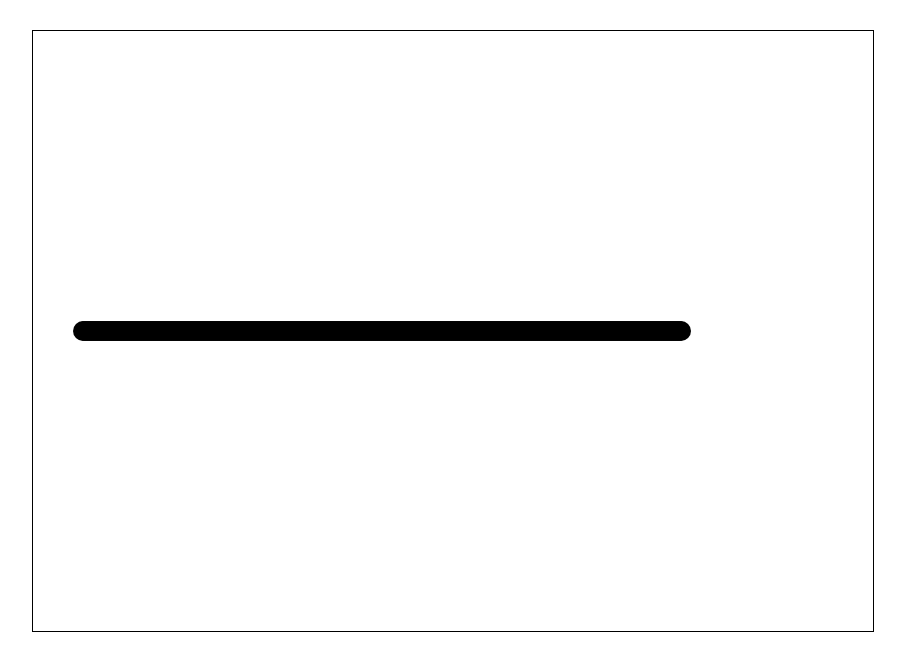
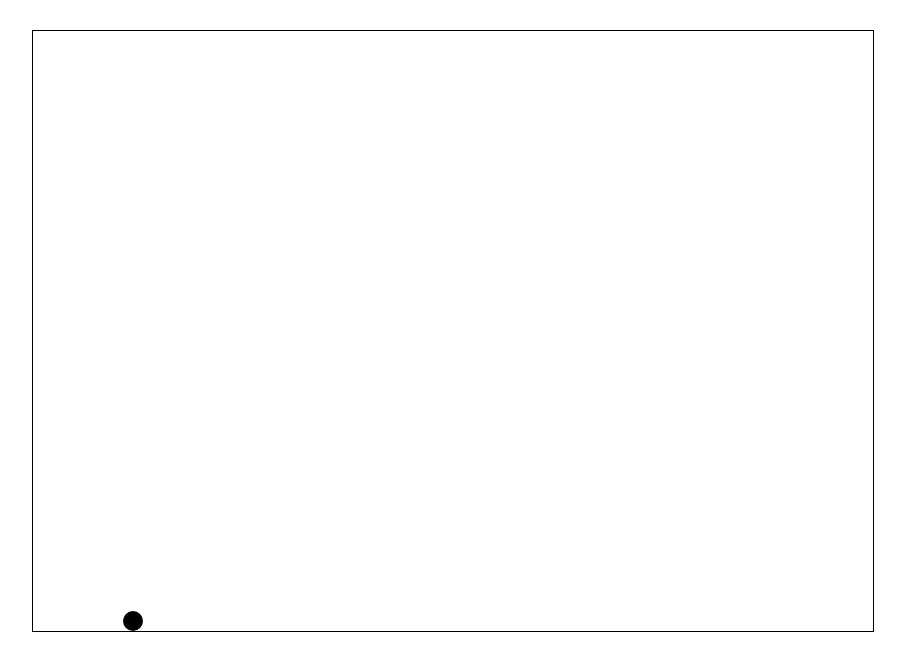
Before and after one commit to SkyRoxas/wuli, a plain HTML site: page index.html in a window 1280 px wide. Shown: the part 109-780 px from the top of the page, without its empty margins (187-1092 px from the left). Drawn offline with Linux system fonts and the light colour scheme.

Commit message:
feat: 新增重力加速度邏輯

```diff
--- a/index.html
+++ b/index.html
@@ -34,12 +34,19 @@ let time = 0
 
 let boll = {
     position: {
-        x: 50,
+        x: 100,
         y: 300
     },
+    velocity: {
+        x: 0,
+        y: 0
+    },
+    acceleration: {
+        x: 0,
+        y: 0
+    },
     radius: 10,
-    velocity: 10,
-    acceleration: 2
+    gravity: 5
 }
 
 const draw = () => {
@@ -48,13 +55,21 @@ const draw = () => {
     ctx.arc(boll.position.x, boll.position.y, boll.radius, 0, Math.PI * 2)
     ctx.fill()
 
-    // boll.velocity += boll.acceleration
-    boll.position.x += boll.velocity  * 0.2
+    boll.velocity.x += boll.acceleration.x
+    boll.position.x += boll.velocity.x
+
+    boll.velocity.y += boll.gravity
+    boll.velocity.y += boll.acceleration.y
+    boll.position.y += boll.velocity.y
+
+    if (boll.position.y >= canvas.height - boll.radius) {
+        boll.position.y = canvas.height - boll.radius
+    }
 }
 
 const render = (t) => {
     time = t
-    // canvas.width = canvas.width
+    canvas.width = canvas.width
     draw()
     requestAnimationFrame(render)
 }
```
